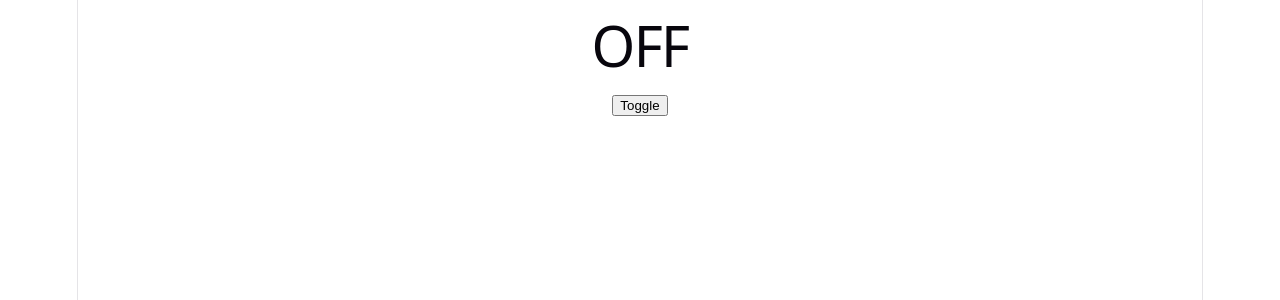
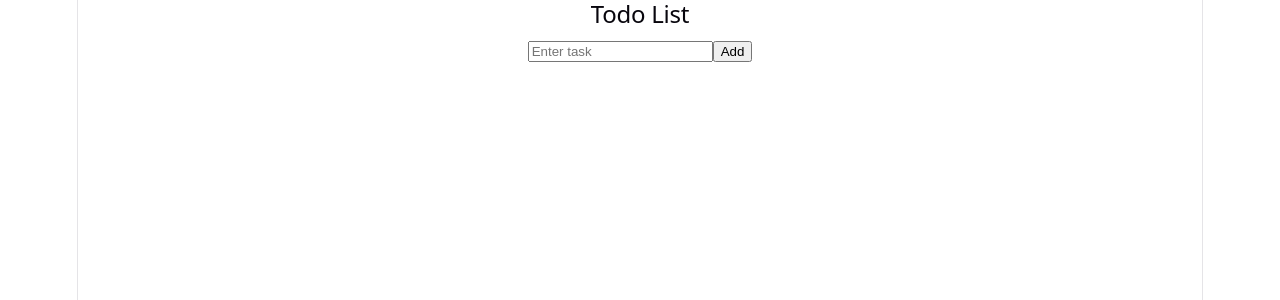
Before and after one commit to gayathrimp05/DailyStudy, a React (Vite) app in the folder frontend/Dailystudy/: page / in a window 1280 px wide. Shown: the top 300 px of the page. Built offline with nearby package versions, Linux system fonts and the light colour scheme.

Commit message:
updated app.jsx

```diff
--- a/frontend/Dailystudy/src/App.jsx
+++ b/frontend/Dailystudy/src/App.jsx
@@ -1,7 +1,7 @@
-import Day04 from "./day04";
+import Day05 from "./Day05";
 
 function App() {
-  return <Day04 />;
+  return <Day05 />;
 }
 
 export default App;
```
